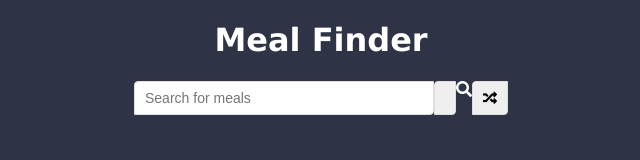
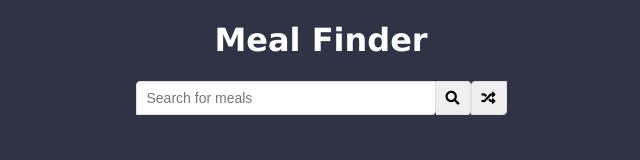
Before and after one commit to AhmedBule/meal-finder, a plain HTML site: page index.html in a window 1280 px wide. Shown: the full height of the page, 319-959 px from the left. Drawn offline with Linux system fonts and the light colour scheme.

Commit message:
styled the form buttons

```diff
--- a/index.html
+++ b/index.html
@@ -18,8 +18,9 @@
         <div class="flex">
             <form class="flex" id="submit">
                 <input type="text" id="search" placeholder="Search for meals">
-                <button class="search-btn" type="submit"></button>
+                <button class="search-btn" type="submit">
                 <i class="fas fa-search"></i>
+            </button>
             </form>
             <button class="random-btn" id="random">
                 <i class="fas fa-random"></i>
--- a/style.css
+++ b/style.css
@@ -37,3 +37,12 @@ input, button{
 input[type="text"]{
     width: 300px;
 }
+
+.search-btn{
+    cursor: pointer;
+    border-left: 0;
+    border-radius: 0;
+    border-top-right-radius: 4px;
+    border-bottom-right-radius: 4px;
+
+}
```
